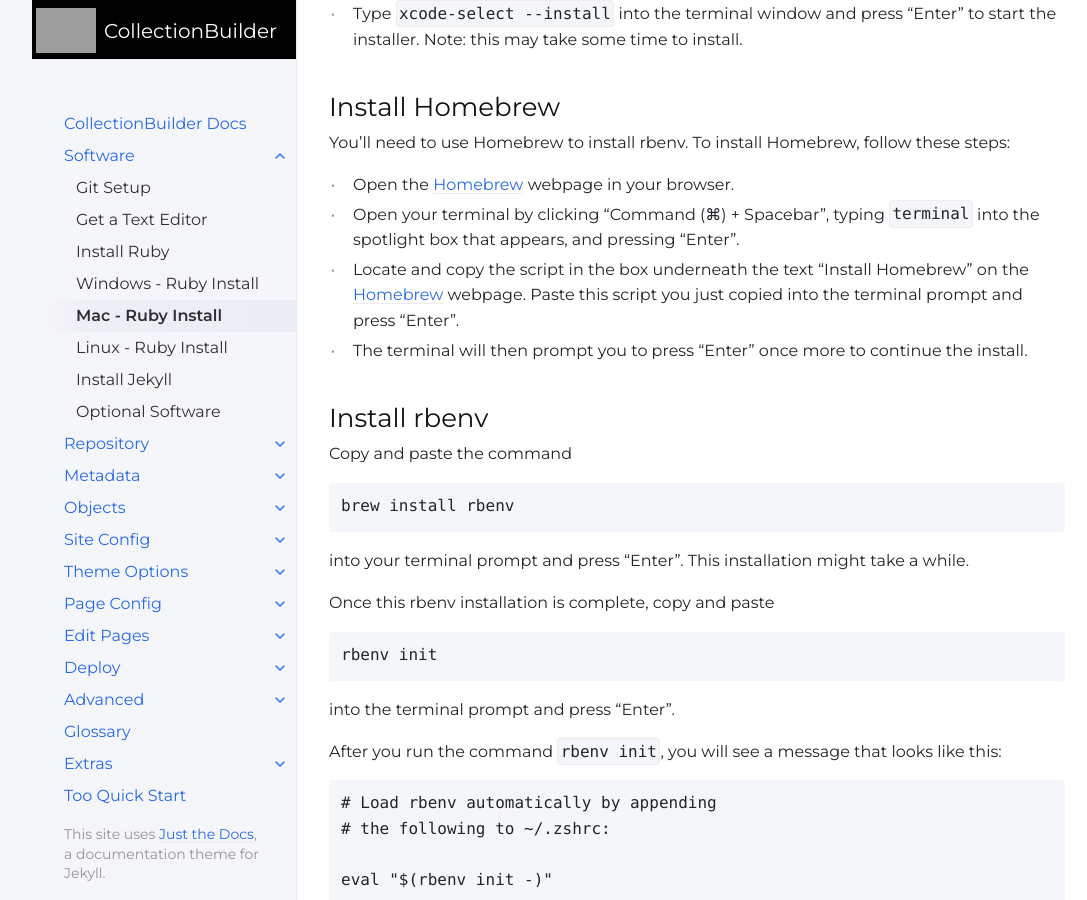
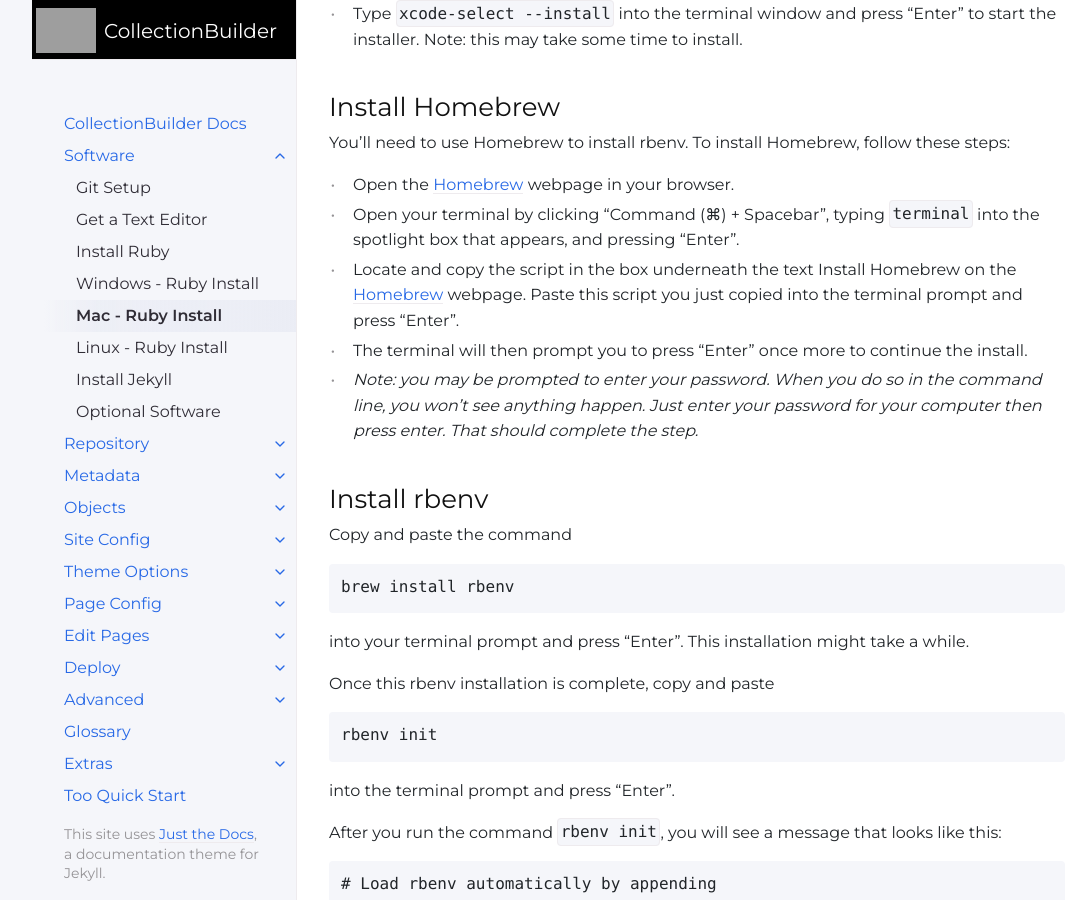
Before and after one commit to CollectionBuilder/cb-docs, a Jekyll site: the page built from docs/software/ruby_mac.md, in a window 1280 px wide and 900 px high, scrolled down 578 px. Shown: the whole window, without its empty margins (75-1162 px from the left). Built offline with Jekyll 4.4.1, drawn with Linux system fonts in a browser that asks for light colours.

Commit message:
note on password

```diff
--- a/docs/software/ruby_mac.md
+++ b/docs/software/ruby_mac.md
@@ -24,8 +24,9 @@ You'll need to use Homebrew to install rbenv. To install Homebrew, follow these
 
 - Open the [Homebrew](https://brew.sh/){:target="_blank" rel="noopener"} webpage in your browser.
 - Open your terminal by clicking "Command (⌘) + Spacebar", typing `terminal` into the spotlight box that appears, and pressing "Enter".
-- Locate and copy the script in the box underneath the text "Install Homebrew" on the [Homebrew](https://brew.sh/){:target="_blank" rel="noopener"} webpage. Paste this script you just copied into the terminal prompt and press "Enter".
+- Locate and copy the script in the box underneath the text Install Homebrew on the [Homebrew](https://brew.sh/){:target="_blank" rel="noopener"} webpage. Paste this script you just copied into the terminal prompt and press "Enter".
 - The terminal will then prompt you to press "Enter" once more to continue the install.
+- *Note: you may be prompted to enter your password. When you do so in the command line, you won't see anything happen. Just enter your password for your computer then press enter. That should complete the step.*
 
 ## Install rbenv
 
```
